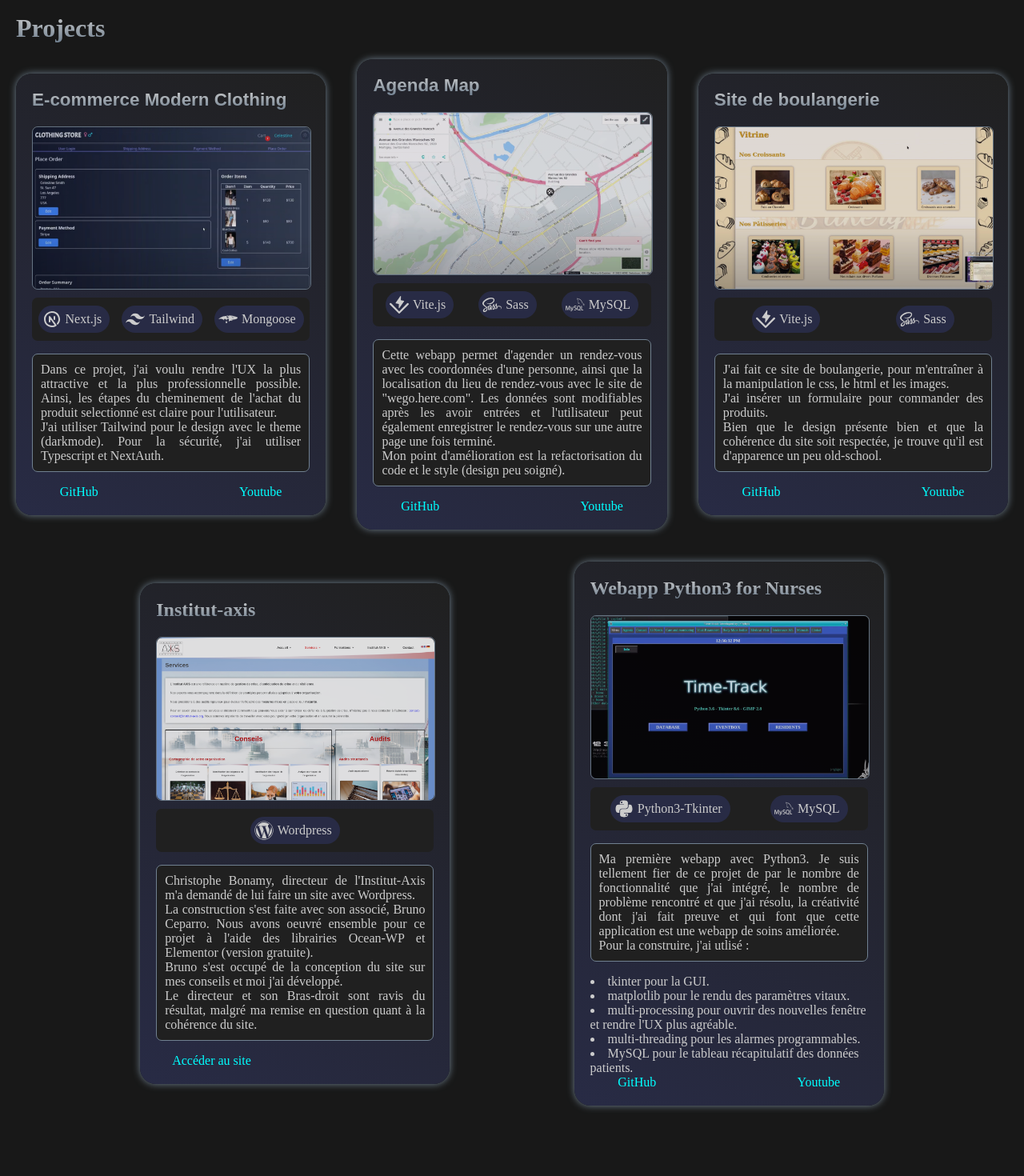
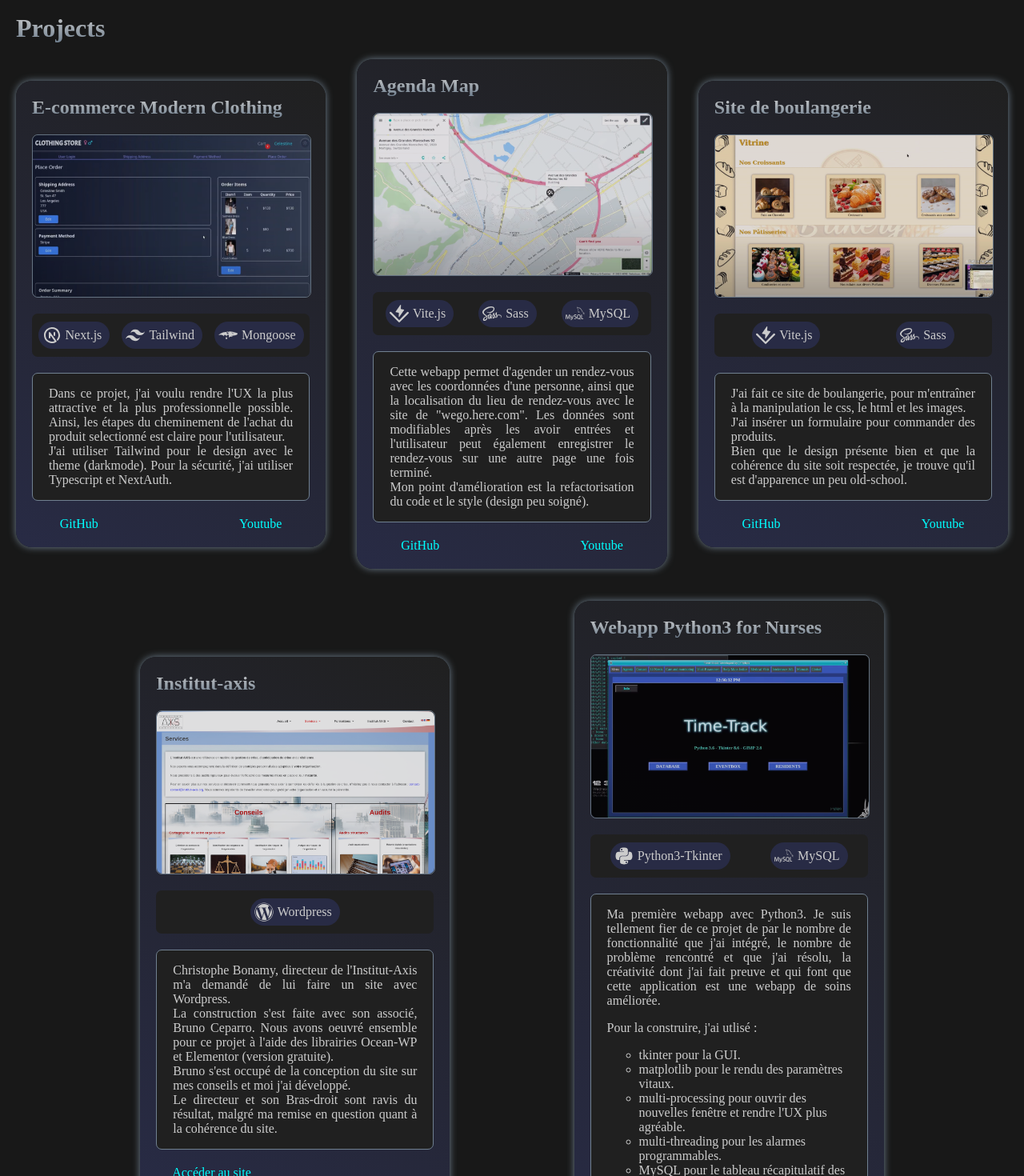
Before and after one commit to TLRKiliann/hiring-portfolio, a Next.js app in the folder my-app/: page / in a window 1280 px wide. Shown: the part 1280-2750 px from the top of the page at 80% size. Built offline with nearby package versions, Linux system fonts and the light colour scheme.

Commit message:
style improved with section & mixin

```diff
--- a/my-app/components/projectsSection.tsx
+++ b/my-app/components/projectsSection.tsx
@@ -26,8 +26,6 @@ export default function ProjectsSection() {
           <div className={style.divimg}>
             <Image
               src={Ecommerce}
-              width={380}
-              height={200}
               alt="e-commerce img"
               layout="responsive"
               className={style.img}
@@ -51,6 +49,8 @@ export default function ProjectsSection() {
             </div>
           </span>
 
+          <section className={style.section}>
+            <article>
               <p className={style.paragraph}>
                 Dans ce projet, j'ai voulu rendre l'UX la plus attractive
                 et la plus professionnelle possible. Ainsi, les étapes du
@@ -60,6 +60,9 @@ export default function ProjectsSection() {
                 J'ai utiliser Tailwind pour le design avec le theme (darkmode).
                 Pour la sécurité, j'ai utiliser Typescript et NextAuth.
               </p>
+            </article>
+          </section>
+
           <span className={style.spanlink}>
             <a href="https://github.com/TLRKiliann/nextjs-tailwind-mongodb"
               rel="noopener" target="_blank"
@@ -105,6 +108,8 @@ export default function ProjectsSection() {
             </div>
           </span>
 
+          <section className={style.section}>
+            <article>
               <p className={style.paragraph}>
                 Cette webapp permet d'agender un rendez-vous avec
                 les coordonnées d'une personne, ainsi que la localisation
@@ -116,6 +121,8 @@ export default function ProjectsSection() {
                 Mon point d'amélioration est la refactorisation du code et
                 le style (design peu soigné).
               </p>
+            </article>
+          </section>
           <span className={style.spanlink}>
             <a href="https://github.com/TLRKiliann/agenda-map"
               rel="noopener" target="_blank"
@@ -151,6 +158,8 @@ export default function ProjectsSection() {
             </div>
           </span>
 
+          <section className={style.section}>
+            <article>
               <p className={style.paragraph}>
                 J'ai fait ce site de boulangerie, pour m'entraîner à la manipulation
                 le css, le html et les images.
@@ -160,11 +169,14 @@ export default function ProjectsSection() {
                 Bien que le design présente bien et que la cohérence du site soit
                 respectée, je trouve qu'il est d'apparence un peu old-school.
               </p>
+            </article>
+          </section>
+
           <span className={style.spanlink}>
             <a href="https://github.com/TLRKiliann/vite-et-bien"
               rel="noopener" target="_blank"
               className={style.a}>GitHub</a>
-            <a href="you: https://www.youtube.com/watch?v=8g789tQ2gyY"
+            <a href="https://www.youtube.com/watch?v=8g789tQ2gyY"
               rel="noopener" target="_blank"
               className={style.a}>Youtube</a>
           </span>
@@ -194,6 +206,8 @@ export default function ProjectsSection() {
             </div>
           </span>
 
+          <section className={style.section}>
+            <article>
               <p className={style.paragraph}>
                 Christophe Bonamy, directeur de l'Institut-Axis m'a
                 demandé de lui faire un site avec Wordpress.
@@ -208,6 +222,8 @@ export default function ProjectsSection() {
                 Le directeur et son Bras-droit sont ravis du résultat, malgré
                 ma remise en question quant à la cohérence du site.
               </p>
+            </article>
+          </section>
           <span className={style.spanlinkaxis}>
             <a href="https://www.institut-axis.org/"
               rel="noopener" target="_blank"
@@ -243,28 +259,46 @@ export default function ProjectsSection() {
             </div>
           </span>
 
+          <section className={style.section}>
+            <article>
               <p className={style.paragraph}>
                 Ma première webapp avec Python3. Je suis tellement fier de ce projet de par
                 le nombre de fonctionnalité que j'ai intégré, le nombre de problème rencontré
                 et que j'ai résolu, la créativité dont j'ai fait preuve et qui font que cette
                 application est une webapp de soins améliorée.
-            <br />
+              </p>
+              <p className={style.paragraph}>
                 Pour la construire, j'ai utlisé :
               </p>
-            <li>tkinter pour la GUI.</li>
-            <li>matplotlib pour le rendu des paramètres vitaux.</li>
-            <li>multi-processing pour ouvrir des nouvelles fenêtre et
-            rendre l'UX plus agréable.</li>
-            <li>multi-threading pour les alarmes programmables.</li>
-            <li>MySQL pour le tableau récapitulatif des données patients.</li>
+              <ul className={style.ul}>
+                <li className={style.li}>
+                  tkinter pour la GUI.
+                </li>
+                <li className={style.li}>
+                  matplotlib pour le rendu des paramètres vitaux.
+                </li>
+                <li className={style.li}>
+                  multi-processing pour ouvrir
+                  des nouvelles fenêtre et rendre l'UX plus agréable.
+                </li>
+                <li className={style.li}>
+                  multi-threading pour les alarmes
+                  programmables.
+                </li>
+                <li className={style.li}>
+                  MySQL pour le tableau récapitulatif des données patients.
+                </li>
+              </ul>
+            </article>
+          </section>
+
           <span className={style.spanlink}>
             <a href="https://github.com/TLRKiliann/timetrack"
               rel="noopener" target="_blank"
               className={style.a}>
               GitHub
             </a>
-            <a
-              href="https://www.youtube.com/watch?v=aV-X16sxRoI&list=PLVqrrQlbJDKOem4RhHMXvVJJbq6BOY0Fl&index=3"
+            <a href="https://www.youtube.com/watch?v=aV-X16sxRoI&list=PLVqrrQlbJDKOem4RhHMXvVJJbq6BOY0Fl&index=3"
               rel="noopener" target="_blank"
               className={style.a}>
               Youtube
--- a/my-app/styles/projects.module.scss
+++ b/my-app/styles/projects.module.scss
@@ -3,7 +3,7 @@
 
 @keyframes anim-skills {
   0% {
-    transform: translateY(100px);
+    transform: translateY(200px);
     opacity: 0;
   }
   100% {
@@ -27,23 +27,9 @@
   transform: translateY(0px);
 }
 
-.project {
-  color: #ccc;
-  font-family: $akayakanadaka_font;
-  .header {
-    margin: auto 0px;
-    font-size: 2rem;
-    @include text-color(#ccc, $slategrey);
-  }
-  .divproject {
-    margin: 20px 0px;
-    display: flex;
-    align-items: center;
-    justify-content: space-between;
-    @include params-anim(0s);
-    .subdivproject {
+@mixin container-project() {
   width: 28%;
-      background: linear-gradient(30deg, $bg_color2, #202020);
+  background: linear-gradient(30deg, $bg_color2, $black_color);
   border: none;
   outline: none;
   border-radius: 20px;
@@ -52,8 +38,6 @@
   .h2 {
     margin: auto;
     margin-bottom: 20px;
-        font-family: $acme_font;
-        font-size: 1.4rem;
     @include text-color(#ccc, $slategrey);
   }
   .divimg {
@@ -72,9 +56,9 @@
     }
   }
   .spanlogo {
-        margin-top: 10px;
+    margin-top: 20px;
     display: flex;
-        background: #202020;
+    background: $black_color;
     border-radius: 7px;
     .divlogo {
       display: flex;
@@ -90,13 +74,22 @@
       }
     }
   }
+  .section {
+    margin: 20px 0px;
+    background: $black_color;
+    border: 1px solid $slategrey;
+    border-radius: 7px;
+    padding: 0px 20px;
     .paragraph {
       text-align: justify;
       text-justify: inter-word;
-        background: #202020;
-        border: 1px solid $slategrey;
-        border-radius: 7px;
-        padding: 10px 10px;
+    }
+    .ul {
+      padding-bottom: 20px 0px;
+      .li {
+        list-style: circle outside;
+      }
+    }
   }
   .spanlink {
     width: 80%;
@@ -115,6 +108,23 @@
     }
   }
 }
+.project {
+  color: #ccc;
+  font-family: $akayakanadaka_font;
+  .header {
+    margin: auto 0px;
+    font-size: 2rem;
+    @include text-color(#ccc, $slategrey);
+  }
+  .divproject {
+    margin: 20px 0px;
+    display: flex;
+    align-items: center;
+    justify-content: space-between;
+    @include params-anim(0s);
+    .subdivproject {
+      @include container-project();
+    }
   }
   .seconddivproject {
     margin: 40px 0px;
@@ -123,78 +133,7 @@
     justify-content: space-evenly;
     @include params-anim(0.2s);
     .subdivproject {
-      width: 28%;
-      background: linear-gradient(30deg, $bg_color2, #202020);
-      border: none;
-      outline: none;
-      border-radius: 20px;
-      box-shadow: 0px 0px 10px $slategrey;
-      padding: 20px;
-      .h2 {
-        margin: auto;
-        margin-bottom: 20px;
-        @include text-color(#ccc, $slategrey);
-      }
-
-      .divimg {
-        display: flex;
-        justify-content: center;
-        width: 100%;
-        height: 100%;
-        border-radius: 7px;
-        border: 1px solid $slategrey;
-        filter: opacity(85%);
-        .img {
-          display: flex;
-          width: 100%;
-          height: 100%;
-          object-fit: cover;
-          border-radius: 7px;
-        }
-      }
-
-      .spanlogo {
-        margin-top: 10px;
-        display: flex;
-        background: #202020;
-        border-radius: 7px;
-        .divlogo {
-          display: flex;
-          align-items: center;
-          margin: 10px auto;
-          background: $bg_color2;
-          border-radius: 20px;
-          padding: 5px;
-          .titlelogo {
-            margin: auto 5px;
-            border: none;
-            padding: 0px;
-          }
-        }
-      }
-      .paragraph {
-        text-align: justify;
-        text-justify: inter-word;
-        background: #202020;
-        border: 1px solid $slategrey;
-        border-radius: 7px;
-        padding: 10px 10px;
-      }
-      .spanlink {
-        width: 80%;
-        margin: auto;
-        display: flex;
-        justify-content: space-between;
-        color: dodgerblue;
-        .a {
-          text-decoration: none;
-          font-size: 1.0rem;
-          color: aqua;
-          &:hover {
-            cursor: pointer;
-            color: deepskyblue;
-          }
-        }
+      @include container-project();
     }
     .spanlinkaxis {
       margin-left: 20px;
@@ -211,4 +150,3 @@
     }
   }
 }
-}
```
Lines whose indentation alone changed are shown as unchanged.
